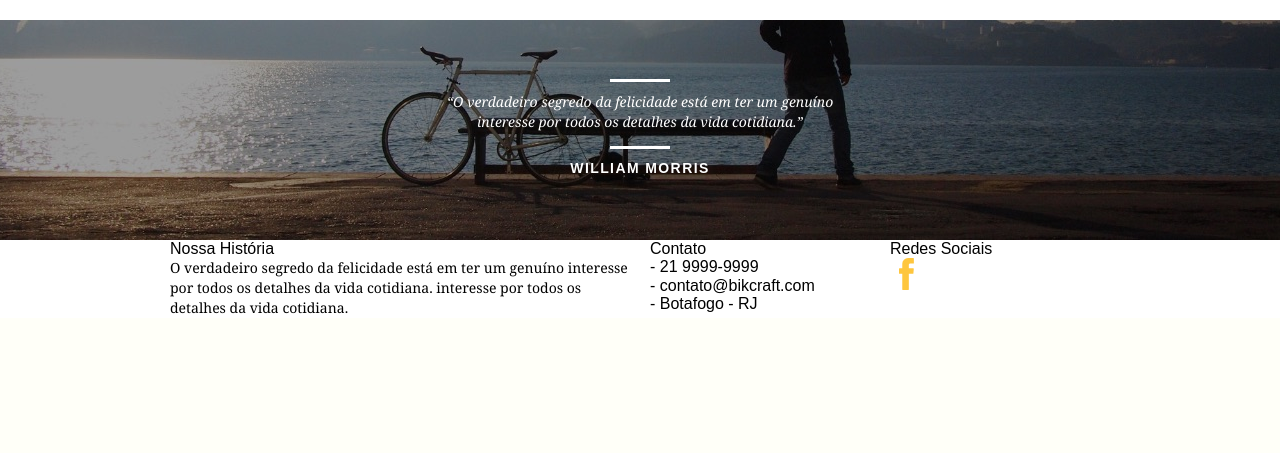
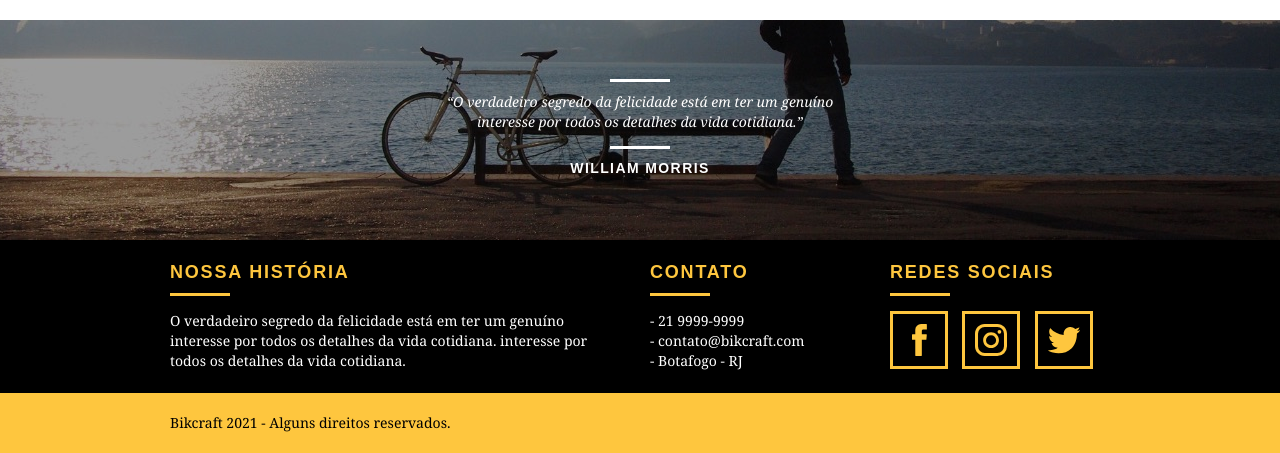
Before and after one commit to luizgustavoabreu/bikcraft, a PHP site: page / in a window 1280 px wide. Shown: the part 2480-2933 px from the top of the page. Before the commit the page ends 2794 px from the top, so only its background shows below. Run offline with PHP 8.4, Linux system fonts and the light colour scheme.

Commit message:
home update

```diff
--- a/css/style.css
+++ b/css/style.css
@@ -271,3 +271,61 @@
 .quebra .quote-externo {
   max-width: 400px;
 }
+
+/* Footer */
+
+.footer {
+  width: 100%;
+  background: #000;
+  color: #fff;
+  padding: 20px 0;
+}
+
+.footer h3 {
+  font-size: 18px;
+  line-height: 25px;
+  color: #fec63e;
+  text-transform: uppercase;
+  letter-spacing: 0.1em;
+  font-weight: bold;
+}
+
+.footer h3:after {
+  content: "";
+  display: block;
+  width: 60px;
+  height: 3px;
+  background: #fec63e;
+  margin: 8px 0 15px 0;
+}
+
+.footer_historia {
+  padding-right: 40px;
+}
+
+.footer_contato ul li {
+  font-size: 14px;
+  line-height: 20px;
+  font-family: Georgia, "Times New Roman", serif;
+}
+
+.footer_redes ul li {
+  display: inline-block;
+  margin-right: 10px;
+}
+
+.footer_redes ul li a {
+  border: 3px solid #fec63e;
+  display: block;
+  padding: 10px;
+}
+
+.footer_redes ul li a:hover {
+  border-color: #fff;
+}
+
+.copy {
+  width: 100%;
+  background: #fec63e;
+  padding: 20px 0;
+}
--- a/index.html
+++ b/index.html
@@ -122,12 +122,12 @@
   <footer>
     <div class="footer">
       <div class="container">
-        <div class="grid-8">
+        <div class="grid-8 footer_historia">
           <h3>Nossa História</h3>
           <p>O verdadeiro segredo da felicidade está em ter um genuíno
             interesse por todos os detalhes da vida cotidiana. interesse por todos os detalhes da vida cotidiana.</p>
         </div>
-        <div class="grid-4">
+        <div class="grid-4 footer_contato">
           <h3>Contato</h3>
           <ul>
             <li>- 21 9999-9999</li>
@@ -135,14 +135,21 @@
             <li>- Botafogo - RJ</li>
           </ul>
         </div>
-        <div class="grid-4">
+        <div class="grid-4 footer_redes">
           <h3>Redes Sociais</h3>
           <ul>
-            <li><a><img src="img/redes-sociais/facebook.svg" alt="Facebook"></a></li>
-            <li></li>
-            <li></li>
+            <li><a href="https://facebook.com" target="_blank"><img src="img/redes-sociais/facebook.svg" alt="Facebook"></a></li>
+            <li><a href="https://instagram.com" target="_blank"><img src="img/redes-sociais/instagram.svg" alt="Instagram"></a></li>
+            <li><a href="https://twitter.com" target="_blank"><img src="img/redes-sociais/twitter.svg" alt="Twitter"></a></li>
+
           </ul>
         </div>
+      </div>
+    </div>
+
+    <div class="copy">
+      <div class="container">
+        <p class="grid-16">Bikcraft 2021 - Alguns direitos reservados.</p>
       </div>
     </div>
   </footer>
```
